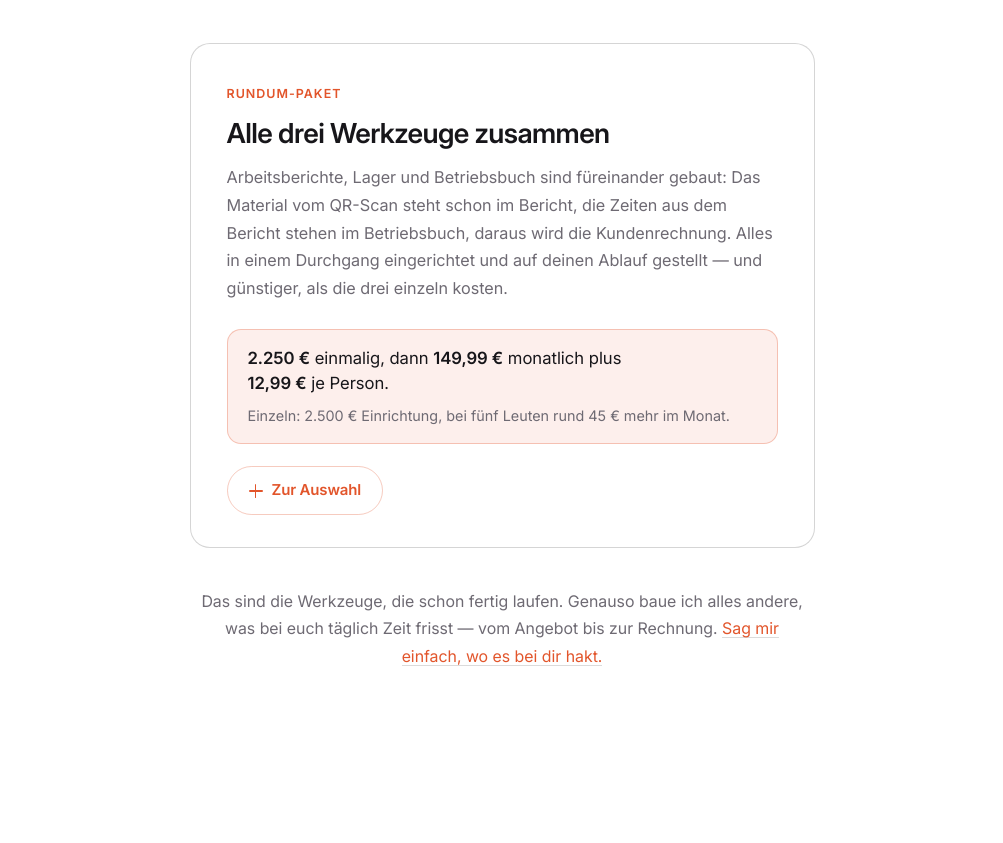
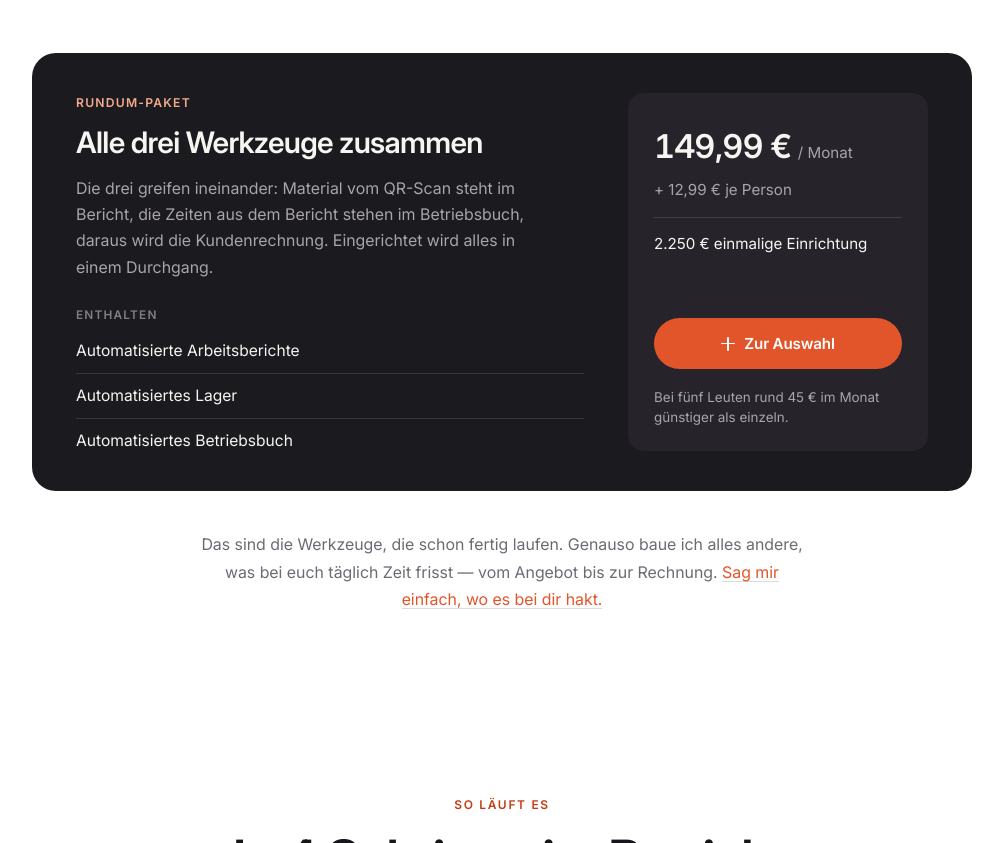
Before and after one commit to jonaseduard777/Neufeld.Digital, a website: page index.html in a window 1280 px wide. Shown: the part 1519-2362 px from the top of the page, without its empty margins (138-1141 px from the left). Drawn offline with Linux system fonts and the light colour scheme; no server answers.

Commit message:
Rundum-Paket als eigene Angebotskarte
Dunkle Karte statt Hinweiskasten, zwei Spalten, echte Preistypografie
(149,99 EUR gross, Zusatz und Einrichtung abgesetzt), die drei Werkzeuge
unter "Enthalten", gefuellter Knopf am Fuss der Preisspalte.

Co-Authored-By: Claude Opus 5 (1M context) <noreply@anthropic.com>
Claude-Session: https://claude.ai/code/session_01XJpxj7yG8s4f6hC9rB5tGE

```diff
--- a/index.html
+++ b/index.html
@@ -559,17 +559,30 @@
       </ul>
 
       <div class="paket" data-aos="fade-up">
-        <span class="paket-label">Rundum-Paket</span>
-        <h3 class="paket-titel">Alle drei Werkzeuge zusammen</h3>
-        <p class="paket-text">Arbeitsberichte, Lager und Betriebsbuch sind füreinander gebaut: Das Material vom QR-Scan steht schon im Bericht, die Zeiten aus dem Bericht stehen im Betriebsbuch, daraus wird die Kundenrechnung. Alles in einem Durchgang eingerichtet und auf deinen Ablauf gestellt — und günstiger, als die drei einzeln kosten.</p>
-        <div class="paket-preis">
-          <p class="paket-preis-zeile"><strong>2.250 €</strong> einmalig, dann <strong>149,99 €</strong> monatlich plus <span class="paket-zusatz"><strong>12,99 €</strong> je Person.</span></p>
-          <p class="paket-spar">Einzeln: 2.500 € Einrichtung, bei fünf Leuten rund 45 € mehr im Monat.</p>
+        <div class="paket-inhalt">
+          <span class="paket-label">Rundum-Paket</span>
+          <h3 class="paket-titel">Alle drei Werkzeuge zusammen</h3>
+          <p class="paket-text">Die drei greifen ineinander: Material vom QR-Scan steht im Bericht, die Zeiten aus dem Bericht stehen im Betriebsbuch, daraus wird die Kundenrechnung. Eingerichtet wird alles in einem Durchgang.</p>
+          <p class="paket-enthalten-kopf">Enthalten</p>
+          <ul class="paket-enthalten">
+            <li>Automatisierte Arbeitsberichte</li>
+            <li>Automatisiertes Lager</li>
+            <li>Automatisiertes Betriebsbuch</li>
+          </ul>
         </div>
-        <button type="button" class="tool-select paket-select" data-tool-add="rundum-paket">
-          <span class="tool-select-icon" aria-hidden="true"></span>
-          <span class="tool-select-text">Zur Auswahl</span>
-        </button>
+
+        <div class="paket-angebot">
+          <p class="paket-betrag-zeile">
+            <span class="paket-betrag">149,99 €</span><span class="paket-takt">/ Monat</span>
+          </p>
+          <p class="paket-zusatz">+ 12,99 € je Person</p>
+          <p class="paket-einmalig">2.250 € einmalige Einrichtung</p>
+          <button type="button" class="paket-select" data-tool-add="rundum-paket">
+            <span class="tool-select-icon" aria-hidden="true"></span>
+            <span class="tool-select-text">Zur Auswahl</span>
+          </button>
+          <p class="paket-spar">Bei fünf Leuten rund 45 € im Monat günstiger als einzeln.</p>
+        </div>
       </div>
       <!-- ND-LEISTUNGEN:END -->
 
--- a/style.css
+++ b/style.css
@@ -1935,68 +1935,167 @@ body.is-loaded { opacity: 1; transition: opacity 340ms var(--ease); }
 }
 
 /* --- Rundum-Paket: die Klammer um die drei Werkzeuge --------------------- */
+/* Dunkle Karte, weil sie kein weiterer Listeneintrag ist, sondern das
+   Angebot. Sie darf breiter sein als die Liste darueber - der Bruch in der
+   Achse ist die Hervorhebung, es braucht keinen Rahmen und keinen Schein. */
 .paket {
-  /* Die Liste darueber ist fit-content-breit (rund 553px). Damit der Kasten
-     nicht wie ein Fremdkoerper ueber die volle Containerbreite laeuft, sitzt
-     er auf derselben Achse: 553px Text + 2x36px Innenabstand. */
-  max-width: 625px;
-  margin: 46px auto 0;
-  padding: 34px 36px 32px;
-  border: 1px solid var(--line-strong, rgba(23, 22, 26, .18));
-  border-radius: 20px;
-  background: var(--card, #fff);
-}
+  max-width: 940px;
+  margin: 56px auto 0;
+  padding: 40px 44px;
+  display: grid;
+  grid-template-columns: minmax(0, 1fr) minmax(258px, 300px);
+  gap: 44px;
+  align-items: stretch;
+  border-radius: var(--r-lg, 24px);
+  background: var(--ink-surface, #1B1A1E);
+  color: var(--on-dark-mut, #A8A3AC);
+}
+
 .paket-label {
-  display: inline-block;
-  font-size: .78rem;
+  display: block;
+  font-size: .76rem;
   font-weight: 600;
-  letter-spacing: .08em;
+  letter-spacing: .1em;
   text-transform: uppercase;
-  color: var(--accent, #E2552B);
+  color: var(--accent-soft, #F4A88C);
 }
 .paket-titel {
-  margin: 10px 0 0;
-  font-size: clamp(1.35rem, 1.08rem + 1.1vw, 1.72rem);
-  line-height: 1.24;
-  letter-spacing: -.02em;
-  color: var(--ink, #17161A);
+  margin: 12px 0 0;
+  font-size: clamp(1.4rem, 1.1rem + 1.2vw, 1.85rem);
+  line-height: 1.2;
+  letter-spacing: -.022em;
+  color: var(--on-dark, #F7F5F1);
 }
 .paket-text {
   margin: 14px 0 0;
-  max-width: 62ch;
-  font-size: 1.02rem;
-  line-height: 1.7;
-  color: var(--muted, #6E6A73);
-}
-.paket-preis {
+  max-width: 46ch;
+  font-size: 1rem;
+  line-height: 1.65;
+  color: var(--on-dark-mut, #A8A3AC);
+}
+
+/* Was drinsteckt - ruhige Zeilen mit feiner Trennung, keine Haekchen-Parade */
+.paket-enthalten-kopf {
   margin: 26px 0 0;
-  padding: 16px 20px;
-  border: 1px solid var(--accent-line, rgba(226, 85, 43, .30));
-  border-radius: 14px;
-  background: var(--accent-wash, rgba(226, 85, 43, .09));
-}
-.paket-preis-zeile {
+  font-size: .74rem;
+  font-weight: 600;
+  letter-spacing: .1em;
+  text-transform: uppercase;
+  color: var(--on-dark-mut, #A8A3AC);
+  opacity: .72;
+}
+.paket-enthalten {
+  list-style: none;
+  margin: 10px 0 0;
+  padding: 0;
+}
+.paket-enthalten li {
+  padding: 11px 0;
+  font-size: .98rem;
+  line-height: 1.4;
+  color: var(--on-dark, #F7F5F1);
+  border-top: 1px solid var(--line-dark, rgba(255, 255, 255, .12));
+}
+.paket-enthalten li:first-child { border-top: 0; padding-top: 4px; }
+.paket-enthalten li:last-child { padding-bottom: 0; }
+
+/* Preisspalte */
+.paket-angebot {
+  display: flex;
+  flex-direction: column;
+  padding: 26px 26px 24px;
+  border-radius: var(--r, 16px);
+  background: var(--ink-surface-2, #26242A);
+}
+.paket-betrag-zeile {
   margin: 0;
-  font-size: 1.05rem;
+  display: flex;
+  align-items: baseline;
+  gap: 7px;
+  flex-wrap: wrap;
+}
+.paket-betrag {
+  font-size: 2.05rem;
+  font-weight: 600;
+  letter-spacing: -.03em;
+  font-variant-numeric: tabular-nums;
+  color: var(--on-dark, #F7F5F1);
+  white-space: nowrap;
+}
+.paket-takt {
+  font-size: .95rem;
+  color: var(--on-dark-mut, #A8A3AC);
+}
+.paket-zusatz {
+  margin: 6px 0 0;
+  font-size: .95rem;
+  line-height: 1.45;
+  color: var(--on-dark-mut, #A8A3AC);
+}
+.paket-einmalig {
+  margin: 16px 0 22px;       /* 22px sind der Mindestabstand zum Knopf */
+  padding-top: 15px;
+  border-top: 1px solid var(--line-dark, rgba(255, 255, 255, .12));
+  font-size: .95rem;
+  line-height: 1.45;
+  color: var(--on-dark, #F7F5F1);
+}
+
+/* Knopf: hier gefuellt, nicht als Umriss - es ist der Hauptweg der Karte */
+.paket-select {
+  display: inline-flex;
+  align-items: center;
+  justify-content: center;
+  gap: 9px;
+  width: 100%;
+  margin-top: auto;          /* schiebt den Knopf an den Fuss der Preisspalte */
+  padding: 13px 20px;
+  border: 0;
+  border-radius: 999px;
+  background: var(--accent, #E2552B);
+  color: #fff;
+  font-family: var(--font);
+  font-size: .95rem;
+  font-weight: 600;
+  letter-spacing: -.01em;
+  cursor: pointer;
+  transition: background-color 300ms var(--ease), transform 200ms var(--ease);
+}
+.paket-select:hover { background: var(--accent-deep, #C13F17); transform: translateY(-1px); }
+.paket-select:active { transform: translateY(0); }
+.paket-select:focus-visible { outline: 2px solid var(--accent-soft, #F4A88C); outline-offset: 3px; }
+.paket-select.is-selected {
+  background: var(--on-dark, #F7F5F1);
+  color: var(--ink, #17161A);
+}
+/* Das Plus wird zum Haken - dieselbe Geometrie wie bei .tool-select, die
+   dortigen Regeln greifen hier nicht, weil der Knopf eine eigene Klasse hat. */
+.paket-select.is-selected .tool-select-icon::before {
+  top: 8.4px; left: 0.5px; width: 6px; transform: rotate(45deg);
+}
+.paket-select.is-selected .tool-select-icon::after {
+  top: 2.4px; left: 7.6px; width: 1.6px; height: 10.5px; transform: rotate(40deg);
+}
+
+.paket-spar {
+  margin: 18px 0 0;
+  font-size: .84rem;
   line-height: 1.5;
-  color: var(--ink, #17161A);
-}
-.paket-preis-zeile strong { font-weight: 600; white-space: nowrap; }
-/* Der Zusatz je Person bricht als Ganzes um, nicht zwischen je und Person */
-.paket-zusatz { white-space: nowrap; }
-.paket-spar {
-  margin: 9px 0 0;
-  font-size: .9rem;
-  line-height: 1.55;
-  color: var(--muted, #6E6A73);
-}
-.paket .tool-select { margin-top: 22px; }
-
-@media (max-width: 760px) {
-  .paket { padding: 26px 20px 24px; border-radius: 16px; }
-  .paket-text { font-size: .97rem; }
-  .paket-preis { padding: 14px 16px; }
-  .paket-preis-zeile { font-size: 1rem; }
+  color: var(--on-dark-mut, #A8A3AC);
+}
+
+@media (max-width: 900px) {
+  .paket {
+    grid-template-columns: minmax(0, 1fr);
+    gap: 30px;
+    padding: 32px 26px 28px;
+  }
+}
+@media (max-width: 560px) {
+  .paket { padding: 26px 20px 24px; border-radius: var(--r, 16px); }
+  .paket-text { font-size: .96rem; }
+  .paket-angebot { padding: 22px 20px 20px; }
+  .paket-betrag { font-size: 1.9rem; }
 }
 
 @media (prefers-reduced-motion: reduce) {
```
